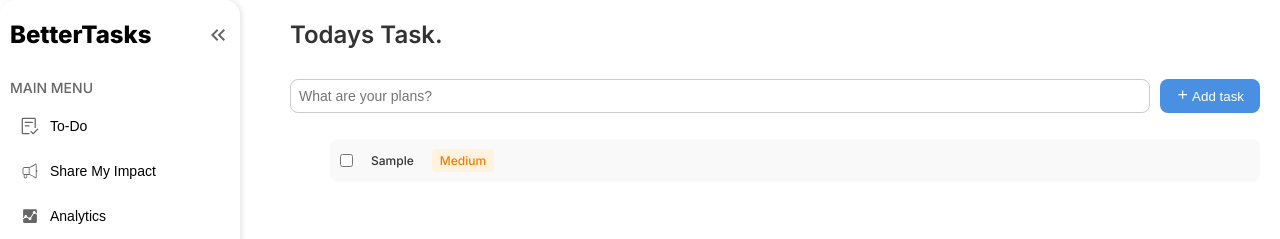
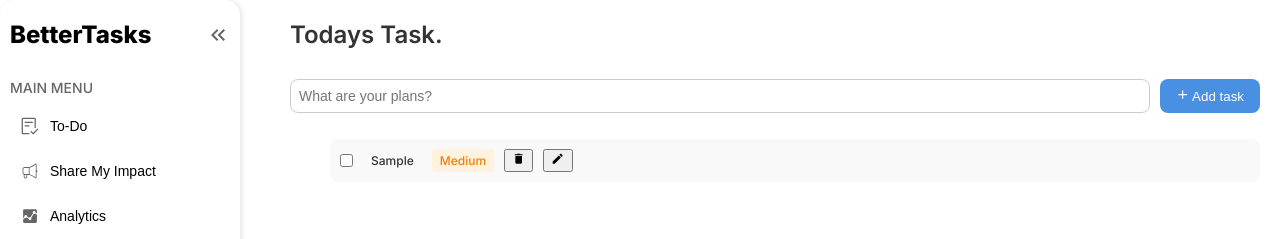
Before and after one commit to UnknownXstark/To-Do-List, a React (Vite) app: page / in a window 1280 px wide. Both pictures are taken after typing "Sample" into the empty fields and a click on the button "Add task". Shown: the top 239 px of the page. Built offline with nearby package versions, Linux system fonts and the light colour scheme.

Commit message:
added functions to the taskcard

```diff
--- a/src/components/Task Card/TaskkCard.jsx
+++ b/src/components/Task Card/TaskkCard.jsx
@@ -1,10 +1,13 @@
 import React, { useState } from "react";
 import "./TaskCard.css";
 import { CgMathPlus } from "react-icons/cg";
+import { MdDelete, MdModeEdit } from "react-icons/md";
 
 const TaskkCard = () => {
   const [tasks, setTasks] = useState([]);
   const [newTask, setNewTask] = useState("");
+  const [editingTask, setEditingTask] = useState(null);
+  const [editText, setEditText] = useState("");
 
   const handleAddTask = (e) => {
     e.preventDefault();
@@ -22,7 +25,14 @@ const TaskkCard = () => {
     }
   };
 
-  const handleToggleComplete = (id) => {};
+  const handleToggleComplete = (id) => {
+    setTasks(
+      tasks.map((task) =>
+        task.id === id ? { ...task, completed: !task.completed } : task
+      )
+    );
+  };
+
   return (
     <div className="taskcard">
       <div className="taskcard-head">
@@ -58,7 +68,12 @@ const TaskkCard = () => {
               <span className={`priority-tag ${task.priority.toLowerCase()}`}>
                 {task.priority}
               </span>
-              {/* <button className="finish-btn">Finish</button> */}
+              <button className="delete-btn">
+                <MdDelete />
+              </button>
+              <button className="edit-btn">
+                <MdModeEdit />
+              </button>
             </div>
           ))}
         </ul>
```
